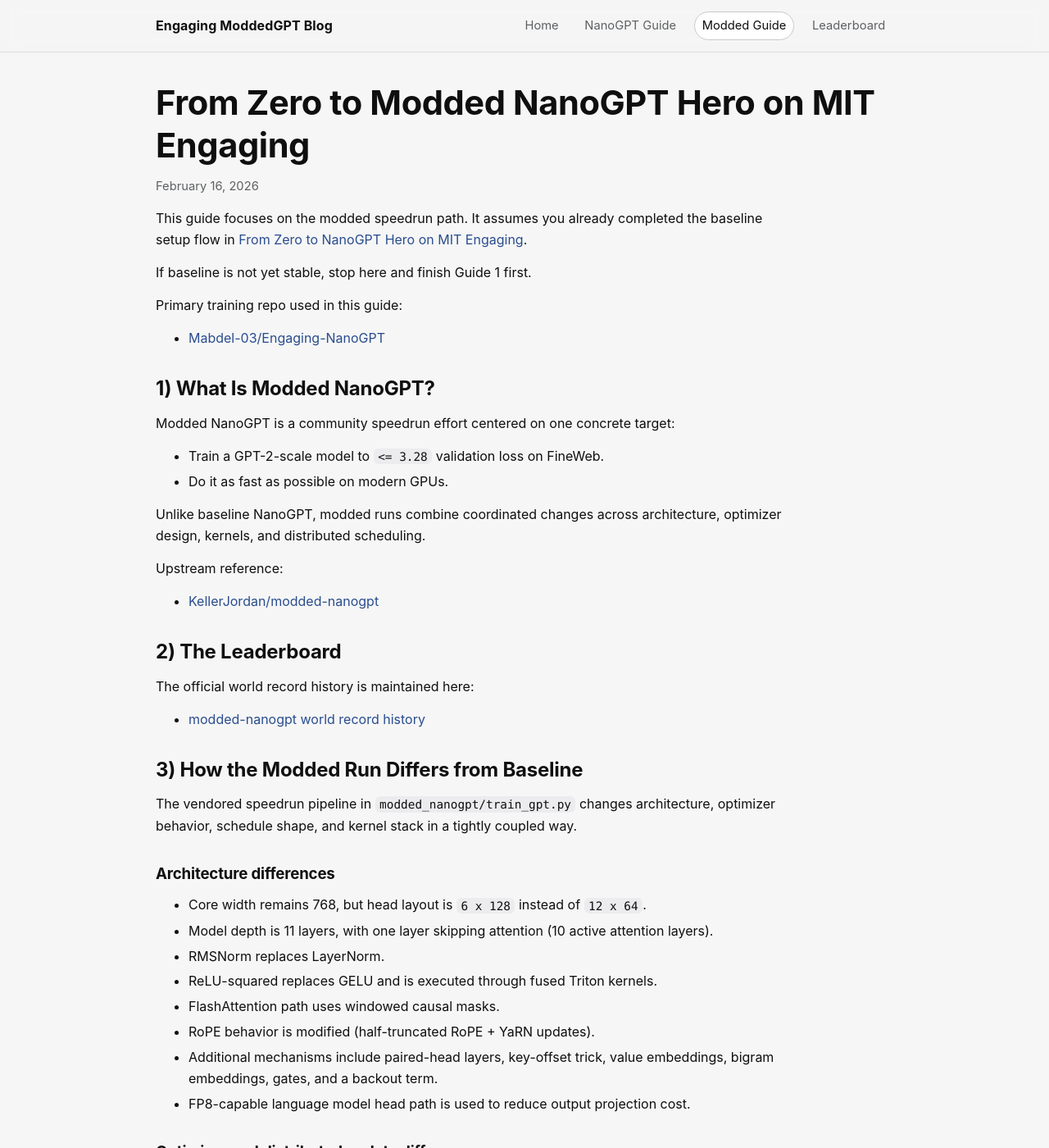
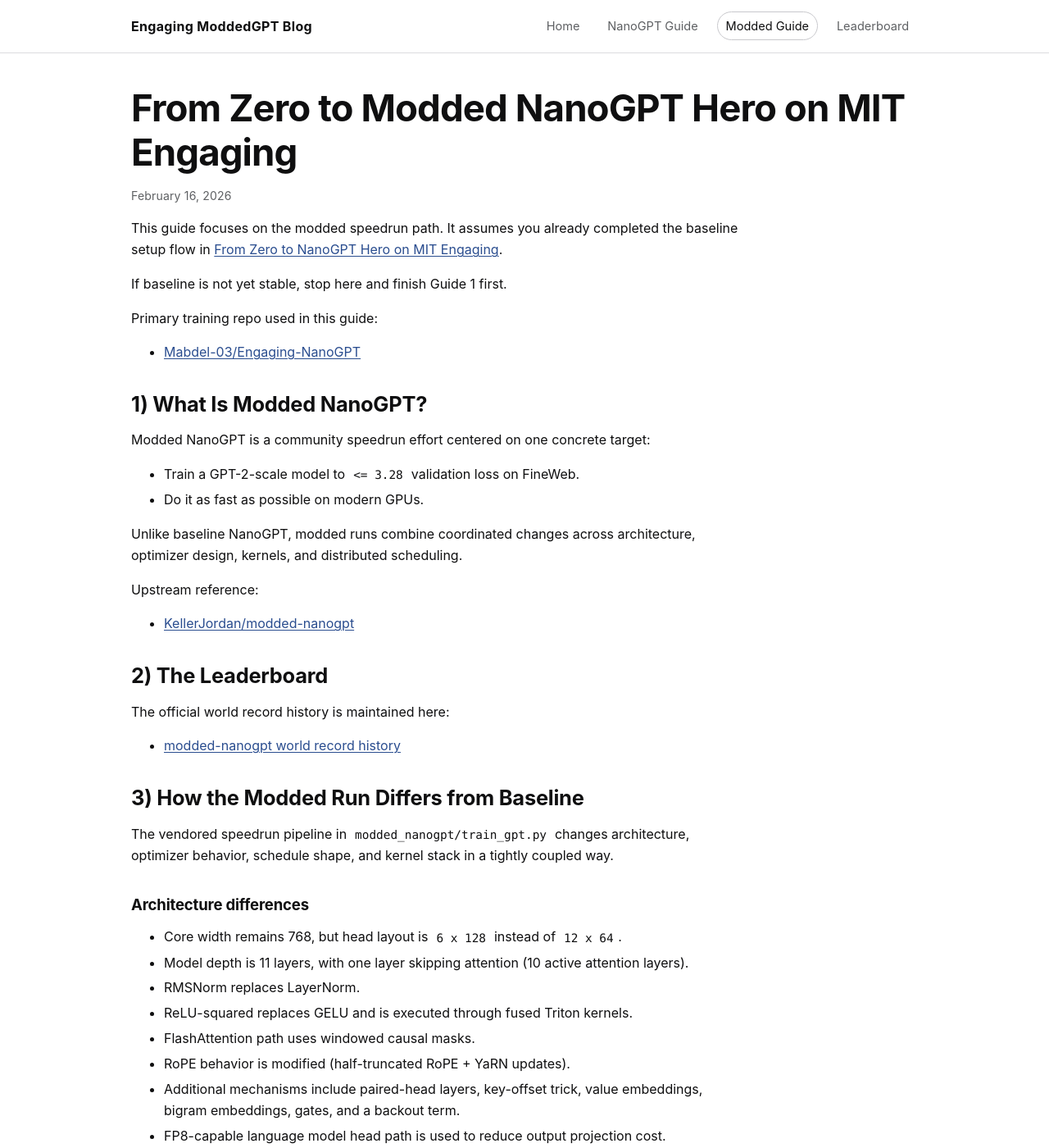
Before and after one commit to Mabdel-03/Engaging-ModdedGPT-Blog, a Jekyll site: the page built from _posts/2026-02-16-modded-nanogpt-on-engaging.md, in a window 1280 px wide and 1400 px high. Shown: the whole window at 82% size. Built offline with Jekyll 4.4.1, drawn with Linux system fonts in a browser that asks for light colours; some of the changed text lies outside the part shown.

Commit message:
aligns w repo info

```diff
--- a/assets/css/main.css
+++ b/assets/css/main.css
@@ -1,7 +1,7 @@
 :root {
-  --bg: #f6f6f6;
+  --bg: #ffffff;
   --surface: #ffffff;
-  --surface-2: #fafafa;
+  --surface-2: #fdfdfe;
   --fg: #0f0f10;
   --muted: #5e6063;
   --line: #dcdcdf;
@@ -16,11 +16,12 @@
   --button-fg: #ffffff;
   --input-bg: #ffffff;
   --input-label: #303236;
-  --table-header-bg: #f1f1f2;
+  --table-header-bg: #f8f8fa;
   --table-header-fg: #3a3b3f;
-  --status-surface: #f3f3f4;
-  --status-strong-surface: #ececef;
+  --status-surface: #f8f8fa;
+  --status-strong-surface: #f3f3f6;
   --status-strong-line: #bcbec2;
+  --content-max: 74ch;
   --radius: 12px;
   --shadow: 0 1px 2px rgba(0, 0, 0, 0.04), 0 10px 30px rgba(0, 0, 0, 0.05);
 }
@@ -38,11 +39,14 @@ body {
   font-family: Inter, -apple-system, BlinkMacSystemFont, "Segoe UI", Roboto, sans-serif;
   line-height: 1.65;
   text-rendering: optimizeLegibility;
+  font-size: 16px;
 }
 
 a {
   color: var(--accent);
-  text-decoration: none;
+  text-decoration: underline;
+  text-underline-offset: 2px;
+  text-decoration-thickness: 1px;
 }
 
 a:hover {
@@ -51,7 +55,7 @@ a:hover {
 }
 
 .wrap {
-  width: min(900px, calc(100% - 2.5rem));
+  width: min(960px, calc(100% - 2.6rem));
   margin: 0 auto;
 }
 
@@ -60,7 +64,7 @@ a:hover {
   top: 0;
   z-index: 20;
   border-bottom: 1px solid var(--line);
-  background: rgba(246, 246, 246, 0.9);
+  background: rgba(255, 255, 255, 0.92);
   backdrop-filter: blur(10px);
 }
 
@@ -73,23 +77,25 @@ a:hover {
 }
 
 .site-title {
-  font-weight: 700;
-  letter-spacing: 0.1px;
+  font-weight: 650;
+  letter-spacing: 0.02em;
   color: var(--fg);
+  text-decoration: none;
 }
 
 .site-nav {
   display: flex;
   flex-wrap: wrap;
   gap: 0.75rem;
-  font-size: 0.92rem;
+  font-size: 0.91rem;
 }
 
 .site-nav a {
   color: var(--muted);
-  padding: 0.25rem 0.55rem;
+  padding: 0.28rem 0.62rem;
   border-radius: 999px;
   border: 1px solid transparent;
+  text-decoration: none;
 }
 
 .site-nav a:hover {
@@ -105,30 +111,35 @@ a:hover {
 }
 
 .page-content {
-  padding: 2.25rem 0 3rem;
+  padding: 2.5rem 0 3.2rem;
 }
 
 h1,
 h2,
 h3 {
-  line-height: 1.24;
-  margin: 2.1rem 0 0.75rem;
+  line-height: 1.2;
+  margin: 2.2rem 0 0.78rem;
   letter-spacing: -0.01em;
 }
 
 h1 {
-  font-size: clamp(1.9rem, 1.4rem + 2vw, 2.6rem);
+  font-size: clamp(2rem, 1.4rem + 2.3vw, 2.85rem);
   margin-top: 0;
+  letter-spacing: -0.02em;
 }
 
 h2 {
-  font-size: clamp(1.25rem, 1.1rem + 0.5vw, 1.5rem);
+  font-size: clamp(1.28rem, 1.07rem + 0.65vw, 1.62rem);
+}
+
+h3 {
+  font-size: clamp(1.06rem, 1rem + 0.2vw, 1.22rem);
 }
 
 p,
 ul,
 ol {
-  margin: 0.85rem 0;
+  margin: 0.95rem 0;
 }
 
 li + li {
@@ -136,13 +147,20 @@ li + li {
 }
 
 .prose {
-  max-width: 76ch;
+  max-width: var(--content-max);
+}
+
+.prose p,
+.prose ul,
+.prose ol {
+  max-width: var(--content-max);
 }
 
 .post-meta {
   color: var(--muted);
-  margin-top: 0.25rem;
-  font-size: 0.92rem;
+  margin-top: 0.2rem;
+  font-size: 0.88rem;
+  letter-spacing: 0.01em;
 }
 
 code,
@@ -167,10 +185,25 @@ pre {
   font-size: 0.88rem;
 }
 
+.highlighter-rouge pre,
+.highlighter-rouge pre.highlight,
+.highlight pre,
+pre.highlight {
+  background: var(--code-bg);
+  color: var(--code-fg);
+}
+
 pre code {
   background: transparent;
   color: inherit;
   padding: 0;
+}
+
+/* Keep Rouge wrapper backgrounds aligned to page background. */
+.highlighter-rouge,
+.highlighter-rouge .highlight,
+.highlight {
+  background: transparent;
 }
 
 blockquote {
@@ -185,7 +218,7 @@ blockquote {
 .hero-card {
   border: 1px solid var(--line);
   border-radius: var(--radius);
-  padding: 1rem 1.1rem;
+  padding: 1.1rem 1.2rem;
   background: var(--surface);
   box-shadow: var(--shadow);
 }
@@ -203,7 +236,7 @@ blockquote {
 }
 
 .hero-image {
-  margin: 1rem 0 1.2rem;
+  margin: 1.1rem 0 1.35rem;
   border: 1px solid var(--line);
   border-radius: var(--radius);
   overflow: hidden;
@@ -216,9 +249,9 @@ blockquote {
 }
 
 .hero-image figcaption {
-  font-size: 0.86rem;
+  font-size: 0.84rem;
   color: var(--muted);
-  padding: 0.55rem 0.75rem 0.65rem;
+  padding: 0.62rem 0.82rem 0.72rem;
   border-top: 1px solid var(--line);
   background: var(--surface);
 }
@@ -255,7 +288,7 @@ blockquote {
 .site-footer {
   border-top: 1px solid var(--line);
   color: var(--muted);
-  font-size: 0.9rem;
+  font-size: 0.87rem;
   padding: 1.2rem 0 2rem;
 }
 
@@ -320,7 +353,7 @@ table {
   width: 100%;
   border-collapse: collapse;
   margin: 1rem 0;
-  font-size: 0.94rem;
+  font-size: 0.93rem;
   background: var(--surface);
   border: 1px solid var(--line);
   border-radius: var(--radius);
@@ -331,7 +364,7 @@ th,
 td {
   border-bottom: 1px solid var(--line);
   text-align: left;
-  padding: 0.56rem 0.65rem;
+  padding: 0.62rem 0.7rem;
   vertical-align: top;
 }
 
```
Also changed, not shown: _posts/2026-02-16-modded-nanogpt-on-engaging.md (+3 -3 lines), index.md (+3 -0 lines).
